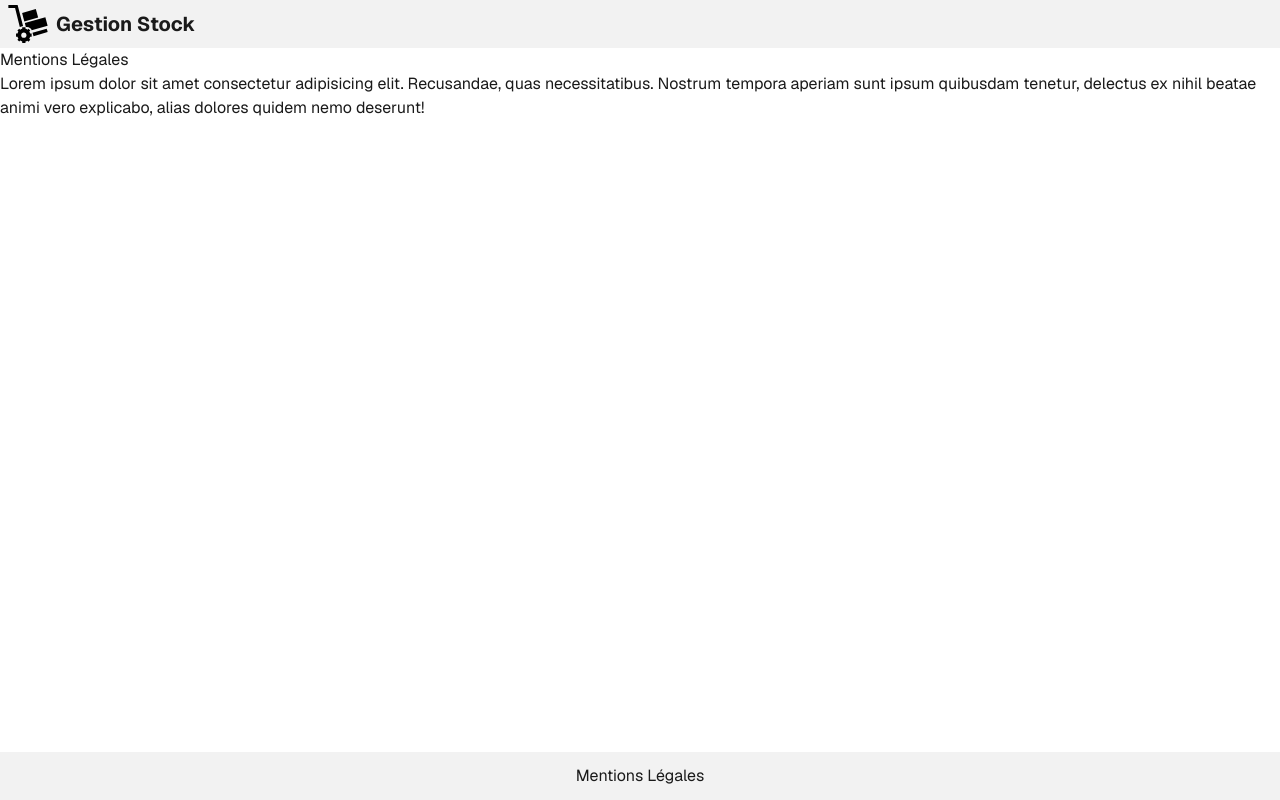
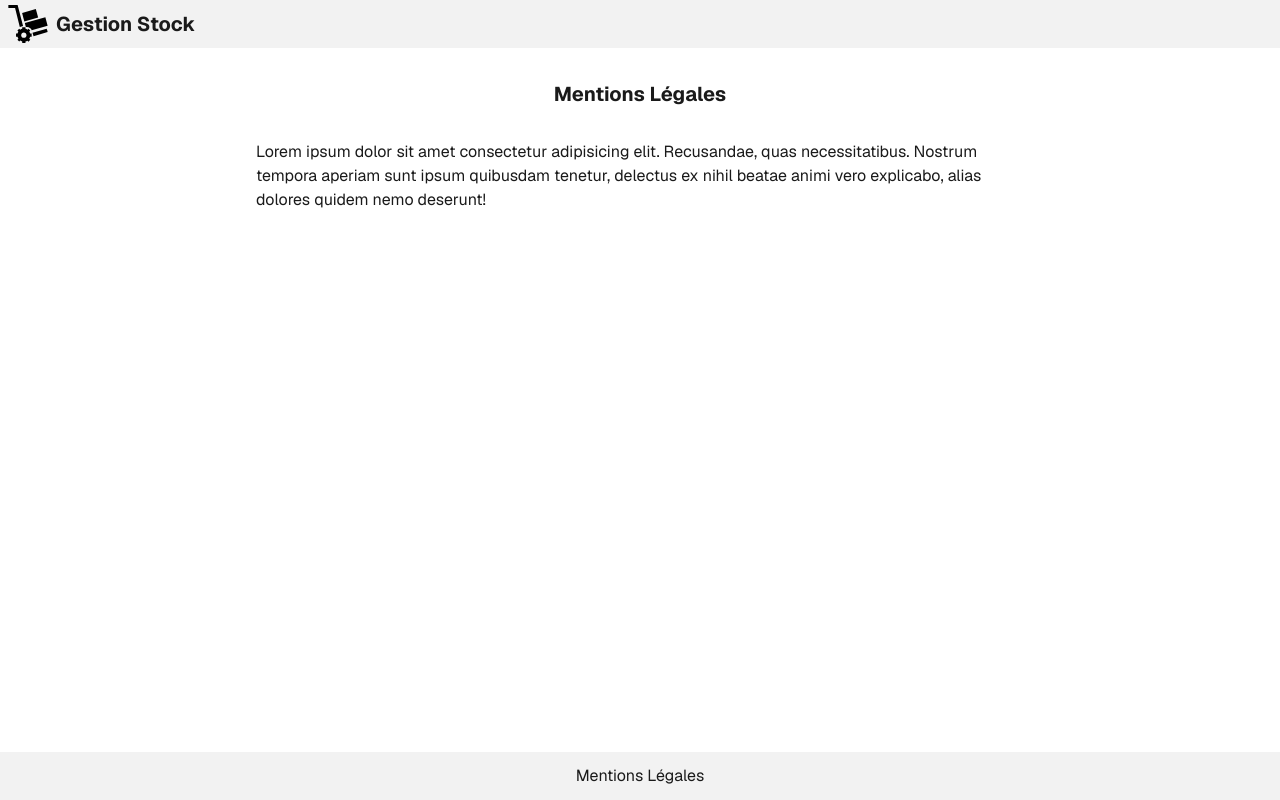
Before and after one commit to jlg-formation/next-example, a Next.js app: page /legal in a window 1280 px wide. Built offline with nearby package versions, Linux system fonts and the light colour scheme.

Commit message:
feat: Enhance Legal page layout with styling for better presentation

```diff
--- a/src/app/legal/page.tsx
+++ b/src/app/legal/page.tsx
@@ -1,7 +1,7 @@
 export default function Legal() {
   return (
-    <main>
-      <h1>Mentions Légales</h1>
+    <main className="w-full max-w-3xl mx-auto">
+      <h1 className="font-bold text-xl text-center my-8">Mentions Légales</h1>
       <p>
         Lorem ipsum dolor sit amet consectetur adipisicing elit. Recusandae,
         quas necessitatibus. Nostrum tempora aperiam sunt ipsum quibusdam
```
